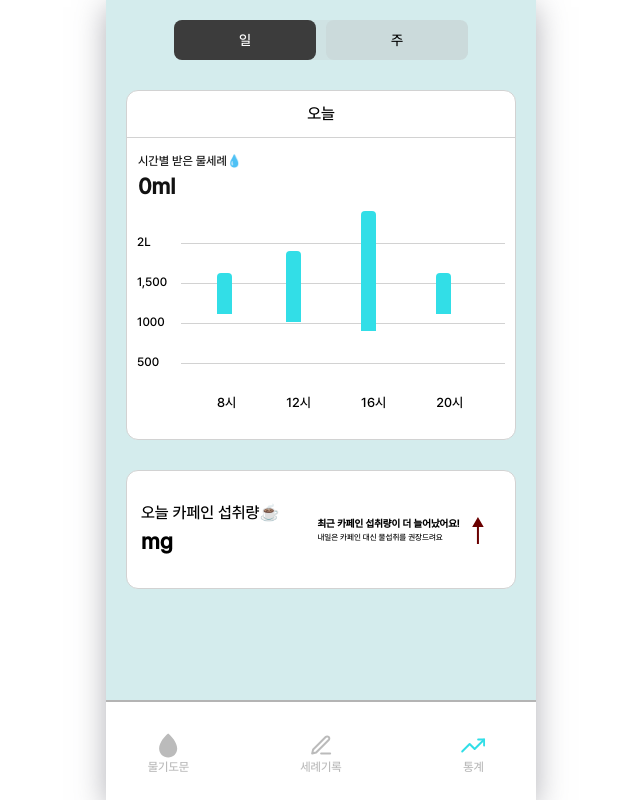
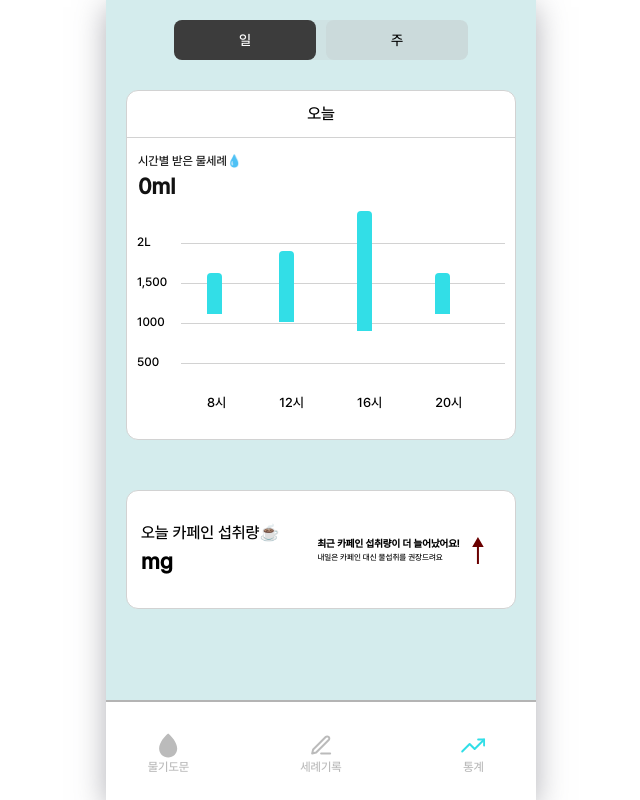
Before and after one commit to quddaz/TEAM6_Water_lujah_FE, a React (Create React App) app: page /statistic in a window 1280 px wide. Shown: the whole page, without its empty margins (319-959 px from the left). Built offline with nearby package versions, Linux system fonts and the light colour scheme.

Commit message:
로고 페이지 라우터 작업

```diff
--- a/src/layout/Layout.jsx
+++ b/src/layout/Layout.jsx
@@ -7,6 +7,7 @@ const Layout = () => {
   const path = location.pathname;
 
   // Footer를 표시하지 않을 경로를 지정
+
   const hideFooterPaths = ["/login1", "/login2", "/login3", "/login4", "/"];
 
   // 현재 경로가 hideFooterPaths에 포함되어 있는지 확인
--- a/src/layout/LogoPage.jsx
+++ b/src/layout/LogoPage.jsx
@@ -2,10 +2,18 @@ import React from "react";
 import Skyblue from "../assets/main/Skyblue.svg";
 import White from "../assets/main/White.svg";
 import Logo from "../assets/main/Logo.svg";
+import { useLocation, useNavigate } from "react-router-dom";
+function LogoPage() {
+  const location = useLocation();
+  const navigate = useNavigate();
 
-function LogoPage() {
   return (
-    <div className="logo_container">
+    <div
+      className="logo_container"
+      onClick={() => {
+        navigate("/login1");
+      }}
+    >
       <div className="logo">
         <img src={Logo} alt="" style={{ width: "450px" }} />
       </div>
--- a/src/scss/mixins/_stc.scss
+++ b/src/scss/mixins/_stc.scss
@@ -30,6 +30,7 @@
 }
 
 @mixin stc_vertical($h, $t, $c: #32dee7) {
+  //   margin-left: 3px;
   width: 14.861px;
   height: $h;
   flex-shrink: 0;
--- a/src/scss/page/_statistic.scss
+++ b/src/scss/page/_statistic.scss
@@ -95,9 +95,10 @@
     .stc-main-show-graph {
       display: flex;
       gap: 50px;
-      padding-left: 90px;
+      padding-left: 80px;
       @include stc_font(13px, 500);
       .stc-main-show-graph-time {
+        padding-right: 3px;
         .vertical {
           @include stc_vertical(41.287px, 39%);
         }
@@ -114,10 +115,11 @@
     }
     .stc-main-show-day {
       display: flex;
-      gap: 35px;
-      padding-left: 70px;
+      gap: 30px;
+      padding-left: 85px;
       @include stc_font(13px, 500);
       .stc-main-show-days {
+        padding-left: 5px;
         .vertical {
           @include stc_vertical(41.287px, 36%);
         }
@@ -136,7 +138,7 @@
       }
     }
     .stc-main-cafe {
-      margin-top: 30px;
+      margin-top: 50px;
       display: flex;
       padding: 30px 14px;
       border-radius: 12px;
--- a/src/scss/page/login/_login2.scss
+++ b/src/scss/page/login/_login2.scss
@@ -51,7 +51,7 @@
     margin-top: 100px;
 
     input {
-      width: 10%;
+      width: 20%;
       font-size: 20px;
       color: black;
     }
```
